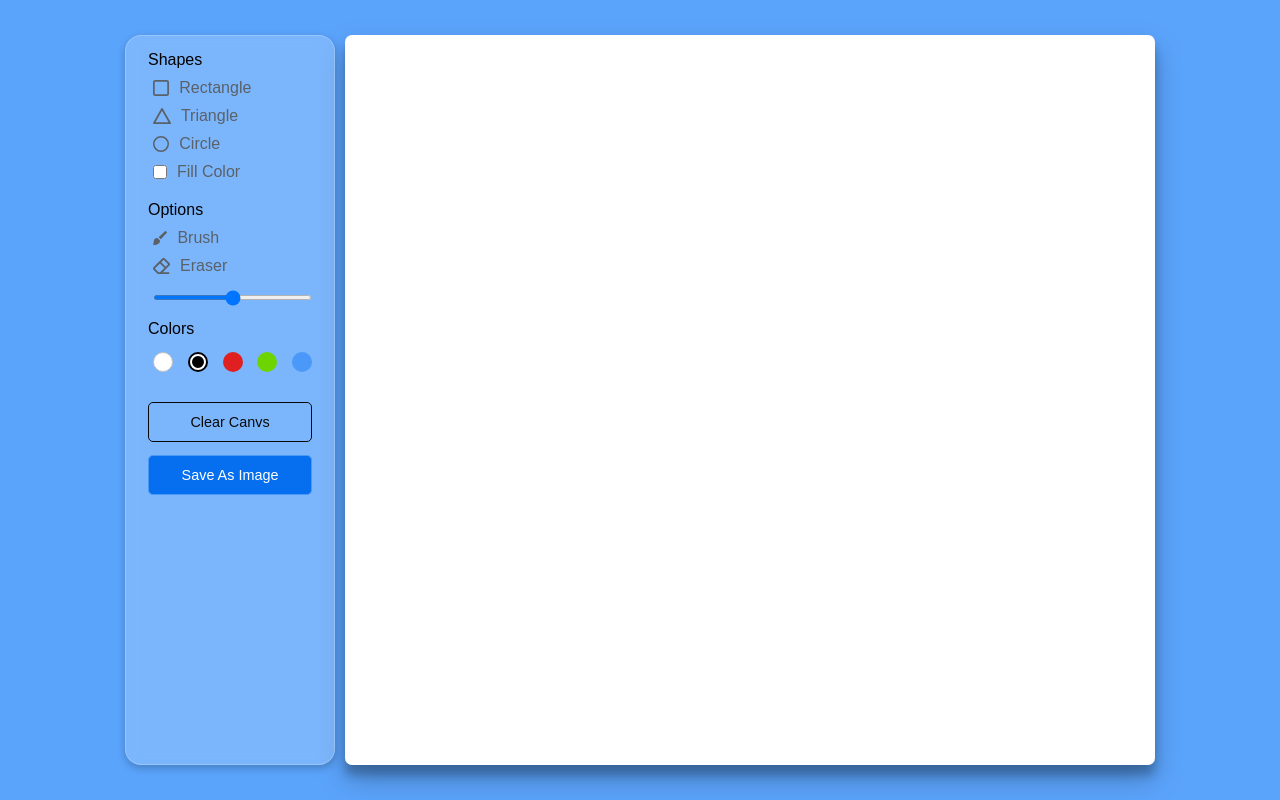
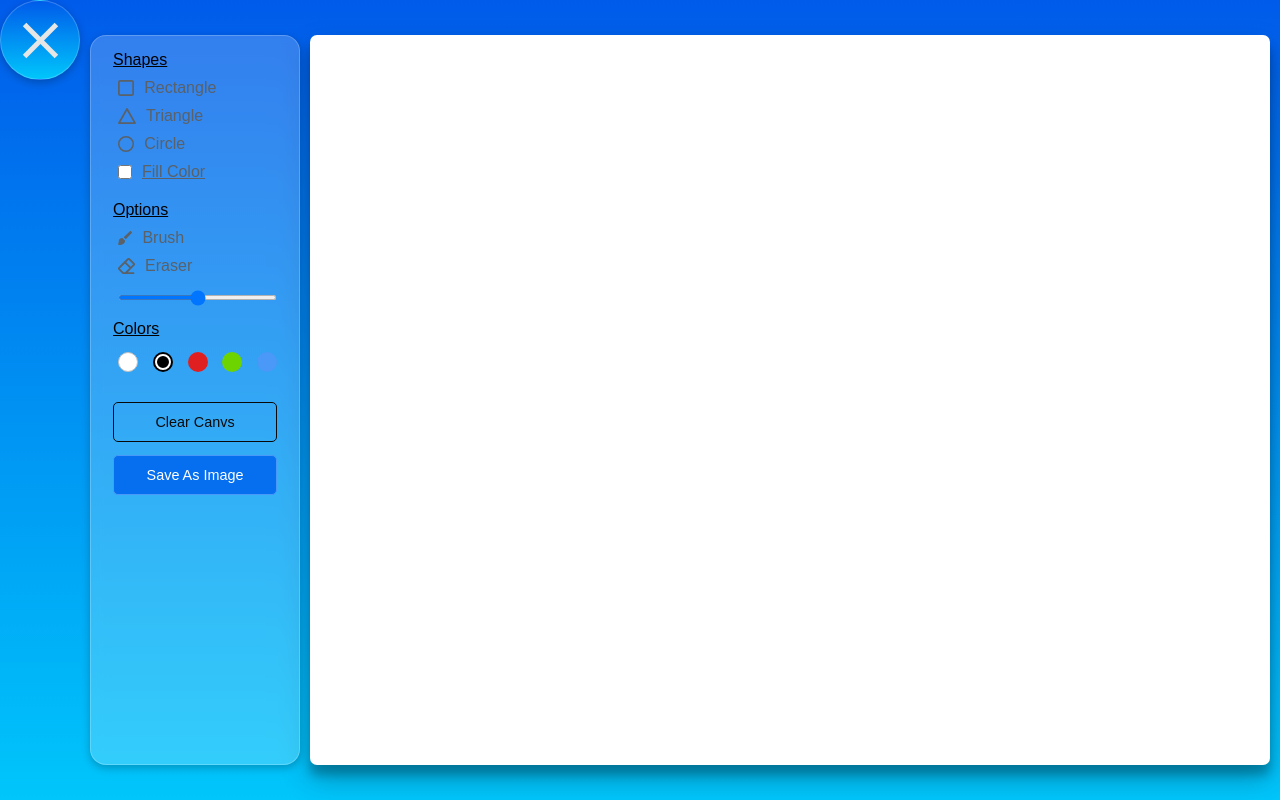
Before and after one commit to amansayyad404/White-Board, a plain HTML site: page index.html in a window 1280 px wide. Drawn offline with Linux system fonts and the light colour scheme.

Commit message:
design 3 completed

```diff
--- /dev/null
+++ b/css/hamburger.css
@@ -0,0 +1,46 @@
+.hamburger{
+    padding:1rem;
+  height: 5rem;
+  width: 5rem;
+  border-radius: 50%;
+  box-shadow: 0 4px 30px rgba(0, 0, 0, 0.1);
+    backdrop-filter: blur(5.9px);
+    -webkit-backdrop-filter: blur(5.9px);
+    border: 1px solid rgba(254, 255, 255, 0.21);
+    box-shadow: rgba(0, 0, 0, 0.24) 0px 3px 8px;
+    background-image: linear-gradient(to top, #00c6fb 0%, #005bea 100%);
+
+  top: 1.2rem;
+  left: 2rem;
+  align-self: center;
+}
+.hamburger .line{
+    width: 45px;
+    height: 5px;
+    background-color: #e6e6e6;
+    display: block;
+    margin: 8px auto;
+
+    transition: all 0.3s ease-in-out;
+  }
+  .hamburger:hover{
+    cursor: pointer;
+  }
+
+  #hamburger-1.is-active .line:nth-child(2){
+    opacity: 0;
+  }
+
+  #hamburger-1.is-active .line:nth-child(1){
+    -webkit-transform: translateY(13px) rotate(45deg);
+    -ms-transform: translateY(13px) rotate(45deg);
+    -o-transform: translateY(13px) rotate(45deg);
+    transform: translateY(13px) rotate(45deg);
+  }
+
+  #hamburger-1.is-active .line:nth-child(3){
+    -webkit-transform: translateY(-13px) rotate(-45deg);
+    -ms-transform: translateY(-13px) rotate(-45deg);
+    -o-transform: translateY(-13px) rotate(-45deg);
+    transform: translateY(-13px) rotate(-45deg);
+  }
--- /dev/null
+++ b/css/queries.css
@@ -0,0 +1,32 @@
+/* animation */
+.add-animation{
+  width: 210px;
+    animation-name: stretch;
+    animation-duration: 0.7s;
+    animation-timing-function: ease-out;
+    animation-delay: 0;
+    animation-direction: alternate;
+    width: 210;
+    animation-fill-mode: none;
+    animation-play-state: running;
+    opacity: 1;
+  }
+  @keyframes stretch {
+    0% {
+      transform: scale(0) rotate(0deg);
+      opacity: 0;
+      border-radius: 100%;
+    }
+
+    50% {
+      transform: scale(0) rotate(0deg);
+      opacity: 0.5;
+    }
+    100% {
+      transform: scale(1) rotate(0deg);
+  opacity: 1;
+    }
+  }
+  .add-size{
+
+  }
--- a/style.css
+++ b/css/style.css
@@ -4,18 +4,23 @@
     box-sizing: border-box;
     font-family:  sans-serif;
 }
+label{
+    text-decoration: underline;
+}
 body{
     display: flex;
     align-items: center;
-    justify-content: center;
+
     min-height: 100vh;
-    background-color: #5ba4fc;
+    background-image: linear-gradient(to top, #00c6fb 0%, #005bea 100%);
+}
+.ham{
+    align-self: flex-start;
 }
 .container{
     display: flex;
     width: 100%;
     height: 750px;
-    max-width: 1050px;
     gap: 10px;
     padding: 10px;
 
@@ -27,7 +32,7 @@ section{
 
 
 .tools-board{
-    width: 210px;
+    width: 10px;
 
     padding: 15px 22px 0;
 
@@ -39,6 +44,7 @@ section{
     -webkit-backdrop-filter: blur(5.9px);
     border: 1px solid rgba(254, 255, 255, 0.21);
     box-shadow: rgba(0, 0, 0, 0.24) 0px 3px 8px;
+    opacity: 0;
 }
 .tools-board .row{
     margin-bottom: 20px;
@@ -162,15 +168,19 @@ cursor: pointer;
 .buttons .save-img{
     background: #066fef;
     border: 1px solid #4a98f7;
+    transition: all 0.3s ease;
+
 
 }
 .save-img:hover{
     color: #fff;
-    background: #6c757d;
+    background: #0a0a0a;
+    border-color: #fff;
 }
 .drawing-board{
     box-shadow: rgba(0, 0, 0, 0.25) 0px 14px 28px, rgba(0, 0, 0, 0.22) 0px 10px 10px;
     flex: 1;
+
 }
 
 .drawing-board canvas{
--- a/index.html
+++ b/index.html
@@ -4,12 +4,23 @@
     <meta charset="UTF-8">
     <meta name="viewport" content="width=device-width, initial-scale=1.0">
     <title>Document</title>
-    <link rel="stylesheet" href="./style.css">
+    <link rel="stylesheet" href="./css/style.css">
+    <link rel="stylesheet" href="./css/hamburger.css">
+    <link rel="stylesheet" href="./css/queries.css">
     <script src="script.js " defer></script>
 </head>
 <body>
+    <div class="ham">
+        <div class="hamburger is-active" id="hamburger-1">
+            <span class="line"></span>
+            <span class="line"></span>
+            <span class="line"></span>
+        </div>
+    </div>
+
     <div class="container">
-        <section class="tools-board">
+
+        <section class="tools-board add-animation">
             <div class="row">
                 <label for="title">Shapes</label>
                 <ul class="options">
@@ -69,9 +80,11 @@
                 <button class="save-img">Save As Image</button>
             </div>
         </section>
-        <section class="drawing-board">
+        <section class="drawing-board add-size">
             <canvas></canvas>
         </section>
     </div>
+    <script src="./js/common.js"></script>
+    <script src="./js/tool.js"></script>
 </body>
 </html>
--- /dev/null
+++ b/js/common.js
@@ -0,0 +1,15 @@
+// utility fn to handle handleHamburger icon
+let isActive = true;
+function handleHamburger() {
+  if (isActive == true) {
+    hamburger.classList.remove("is-active");
+    toolPanel.classList.remove("add-animation");
+    boardSize.classList.add("add-size");
+  } else {
+    hamburger.classList.add("is-active");
+    toolPanel.classList.add("add-animation");
+    boardSize.classList.remove("add-size")
+  }
+
+  isActive = !isActive;
+}
--- /dev/null
+++ b/js/tool.js
@@ -0,0 +1,6 @@
+const hamburger = document.querySelector(".hamburger");
+const toolPanel = document.querySelector(".tools-board");
+const boardSize = document.querySelector(".drawing-board");
+hamburger.addEventListener("click", function () {
+  handleHamburger();
+});
```
Also changed, not shown: js/script.js (added).
